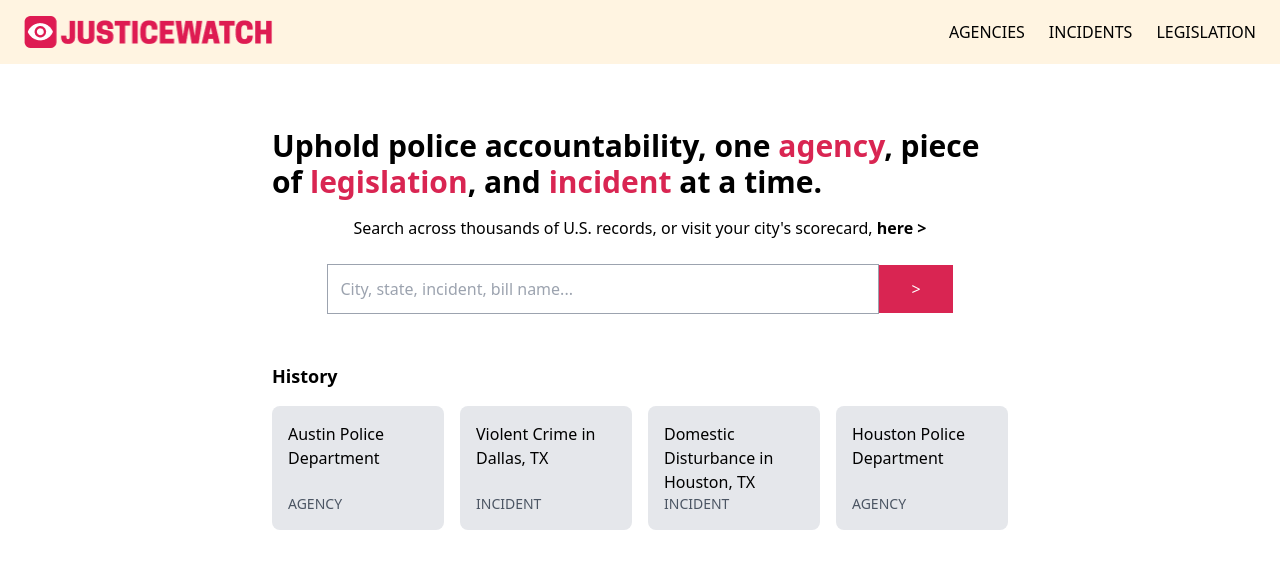
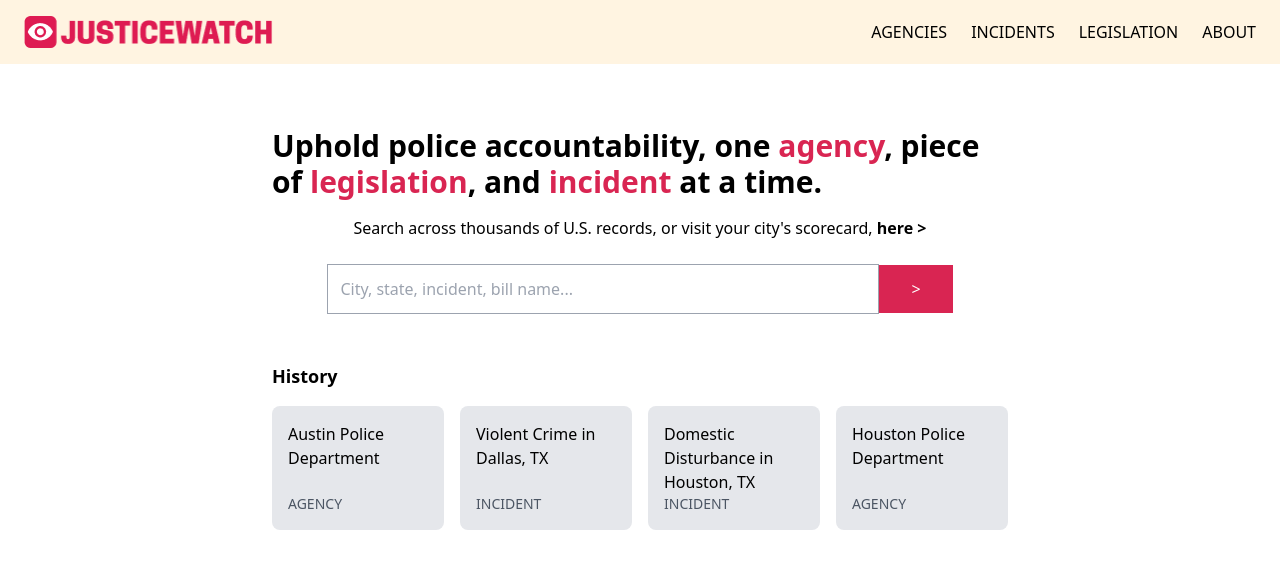
Before and after one commit to gordonworldlee/PoliceIncidents, a Next.js app in the folder justice-watch-frontend/: page / in a window 1280 px wide. Shown: the top 568 px of the page. Built offline with nearby package versions, Linux system fonts and the light colour scheme.

Commit message:
Added about page to navbar

```diff
--- a/justice-watch-frontend/app/components/Navbar.tsx
+++ b/justice-watch-frontend/app/components/Navbar.tsx
@@ -22,6 +22,9 @@ export default function Navbar() {
         <Link className="text-black font-medium" href="/legislation">
           LEGISLATION
         </Link>
+        <Link className="text-black font-medium" href="/about">
+          ABOUT
+        </Link>
       </div>
     </div>
   );
```
